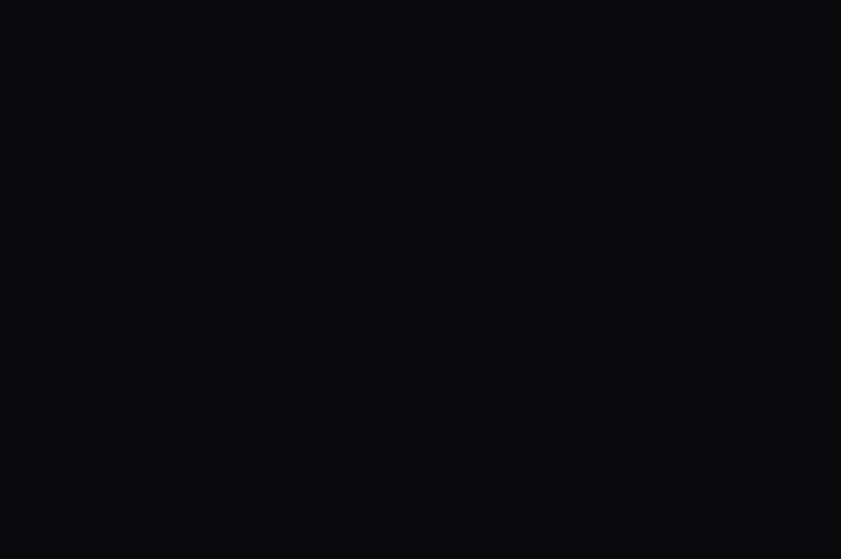
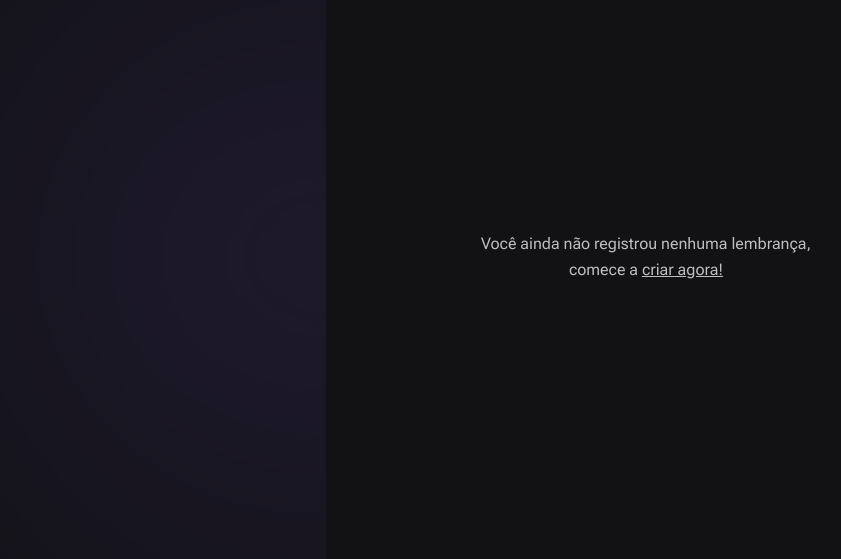
Before and after one commit to laizabsobral/SpaceTime, a Next.js app in the folder aulas/web/: page / in a window 1280 px wide. Shown: the part 143-702 px from the top of the page, without its empty margins (314-1155 px from the left). Built offline with nearby package versions, Linux system fonts and the light colour scheme; a web font is replaced by a local one.

Commit message:
add blur effect

```diff
--- a/aulas/web/src/app/page.tsx
+++ b/aulas/web/src/app/page.tsx
@@ -1,3 +1,23 @@
 export default function Home() {
-  return <div className="h-screen bg-zinc-950 text-zinc-50"></div>;
+  return (
+    <main className="grid grid-cols-2 min-h-screen">
+      {/* Left */}
+      <div className="relative flex flex-col items-start justify-between px-28 py-16 overflow-hidden">
+        {/* Blur */}
+        <div className="absolute right-0 top-1/2 h-[288px] w-[526px] -translate-y-1/2 translate-x-1/2 rounded-full bg-purple-700 opacity-50 blur-full"></div>
+      </div>
+      {/* Right */}
+      <div className="flex flex-col p-16">
+        <div className="flex flex-1 items-center justify-center">
+          <p className="text-center leading-relaxed w-[360px]">
+            {" "}
+            Você ainda não registrou nenhuma lembrança, comece a {""}
+            <a href="" className="underline hover:text-gray-50">
+              criar agora!{" "}
+            </a>
+          </p>
+        </div>
+      </div>
+    </main>
+  );
 }
--- a/aulas/web/tailwind.config.js
+++ b/aulas/web/tailwind.config.js
@@ -50,6 +50,22 @@
           900: "#025929",
         },
       },
+      backgroundImage: {
+        stripes:
+          "linear-gradient(to bottom, rgba(255, 255, 255, 0.1), rgba(255, 255, 255, 0.1) 12.5%, transparent 12.5%, transparent)",
+      },
+
+      fontSize: {
+        "5xl": "2.5rem",
+      },
+
+      backgroundSize: {
+        stripes: "100% 8px",
+      },
+
+      blur: {
+        full: "194px",
+      },
     },
   },
   plugins: [],
```
